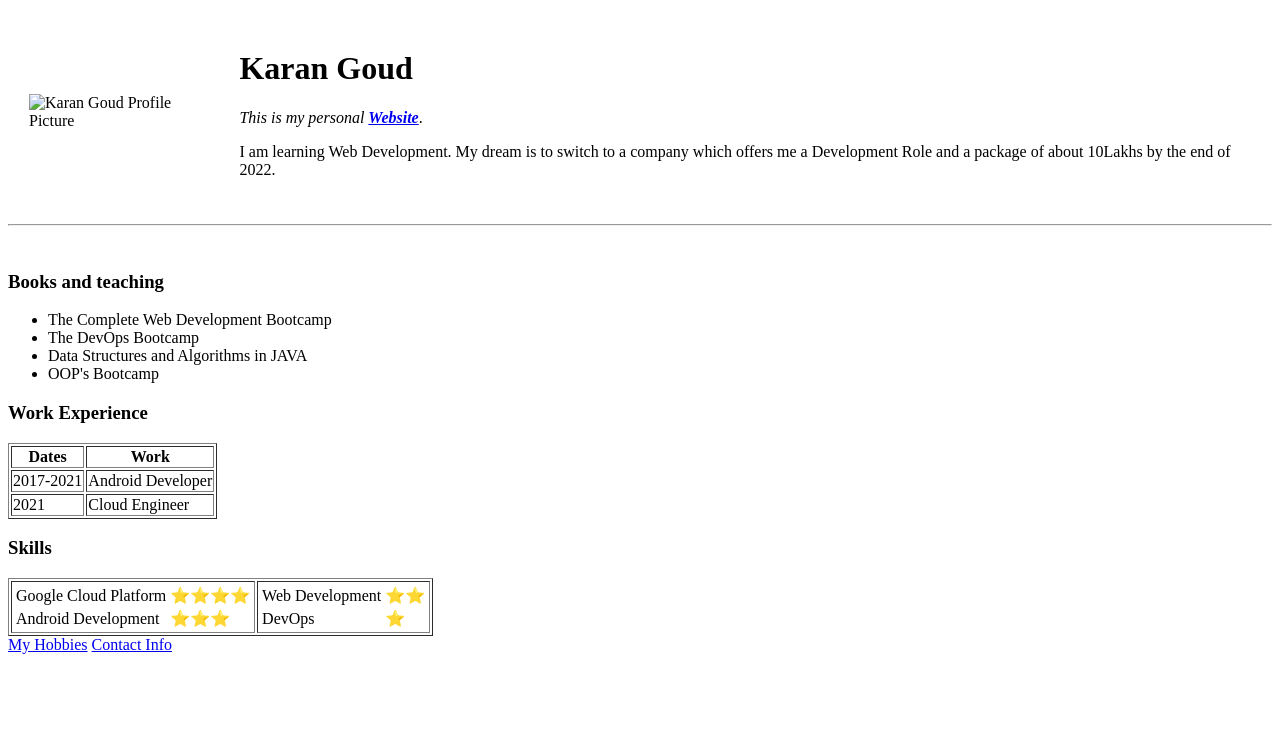
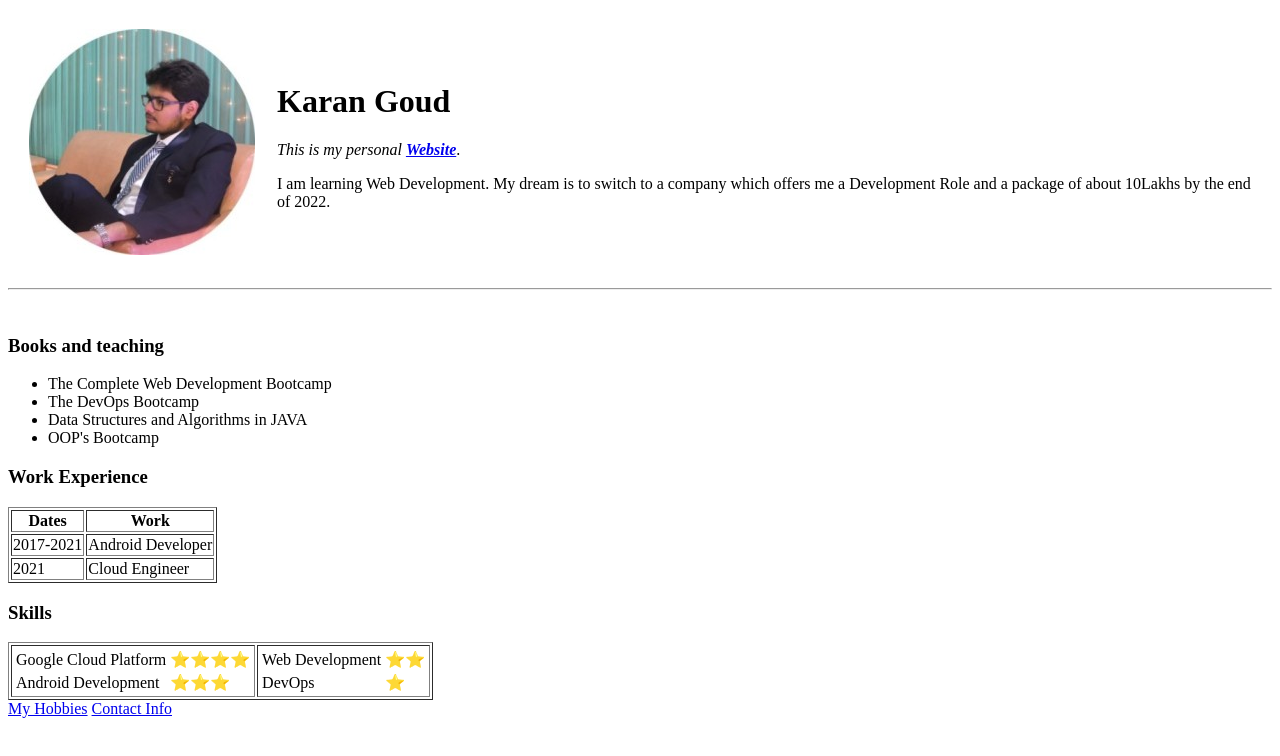
Before and after one commit to karangoud/cv, a plain HTML site: page index.html in a window 1280 px wide. Drawn offline with Linux system fonts and the light colour scheme.

Commit message:
Changed image source

```diff
--- a/index.html
+++ b/index.html
@@ -10,7 +10,7 @@
   <table cellspacing = "20">
     <tr>
       <td>
-        <img src="images/karanPic.jpg" alt="Karan Goud Profile Picture"
+        <img src="karanPic.jpg" alt="Karan Goud Profile Picture"
       </td>
       <td>
         <h1> Karan Goud</h1>
```
